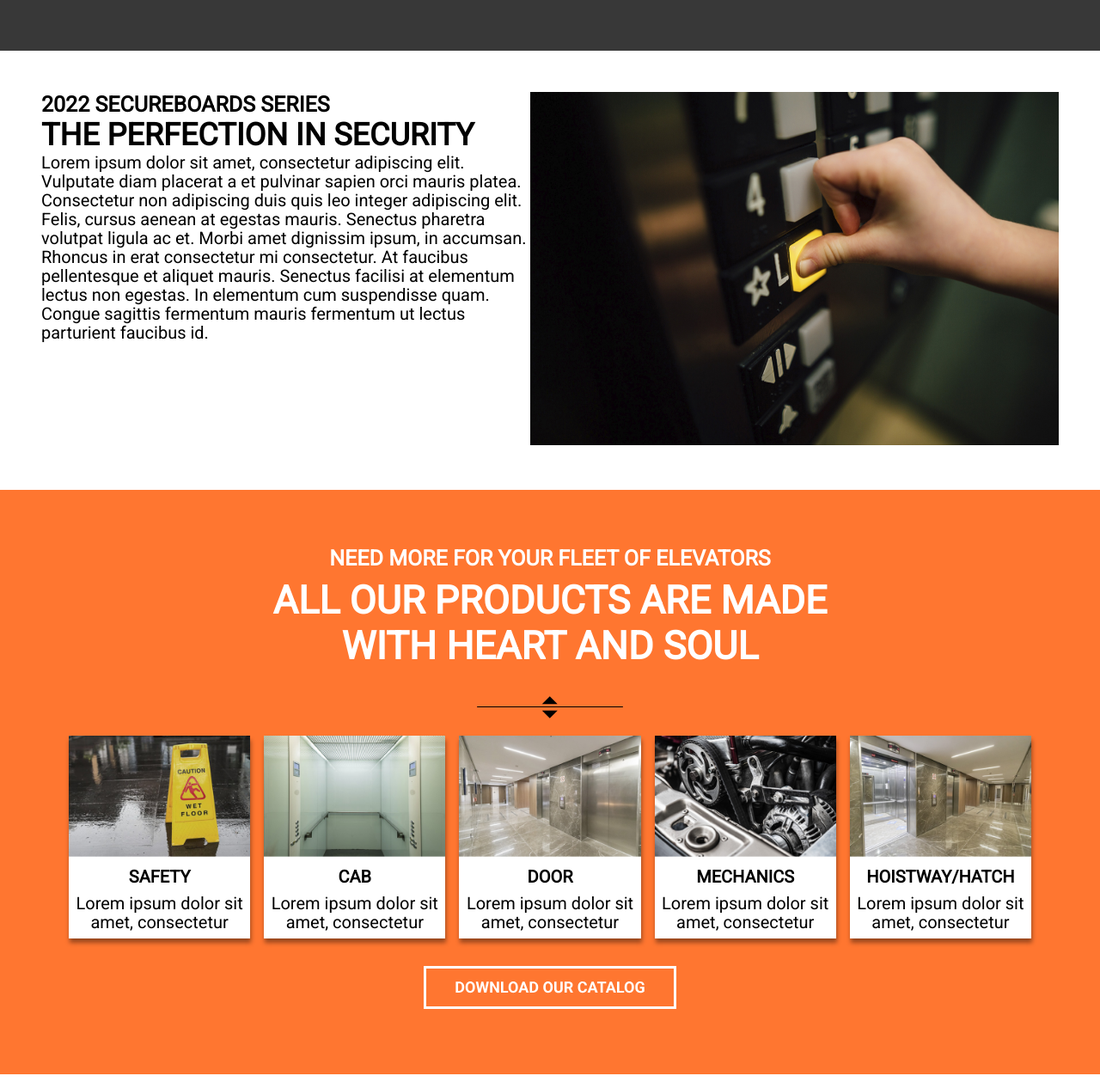
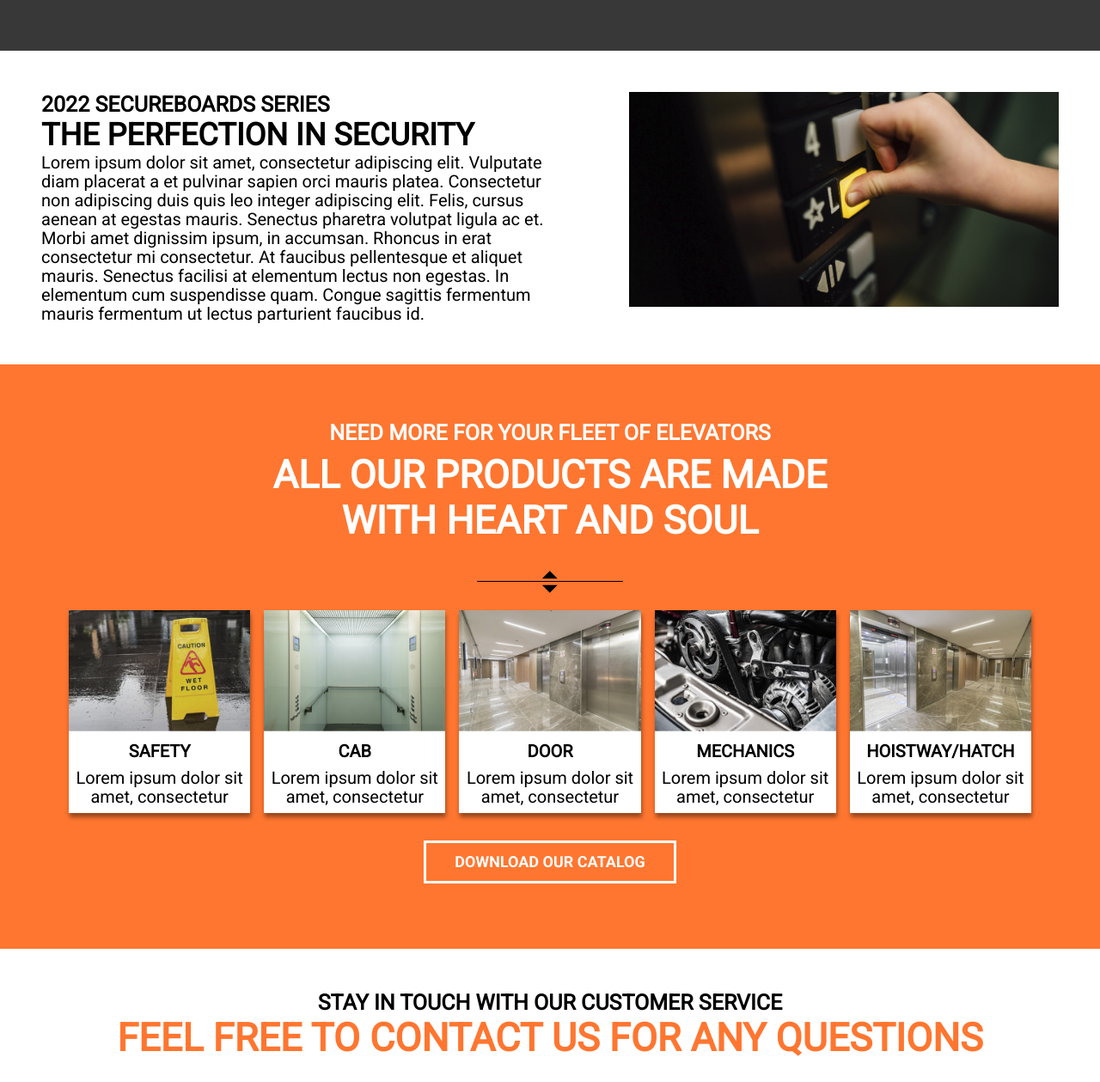
Before and after one commit to BrancheDeboua/Sublight_Engines_Landing_Page, a PHP site: page / in a window 1280 px wide; the page is wider, and only the part inside the window is pictured. Shown: the part 1710-2969 px from the top of that part at 86% size. Run offline with PHP 8.4, Linux system fonts and the light colour scheme.

Commit message:
trying heroku php deploy

```diff
--- /dev/null
+++ b/composer.json
@@ -0,0 +1,3 @@
+{
+
+}
--- a/css/main.css
+++ b/css/main.css
@@ -134,7 +134,13 @@ p{
 
 #why-us{
     display: flex;
+    justify-content: center;
+}
+
+.why-wrapper{
+    display: flex;
     width: 100%;
+    max-width: 1440px;
     padding: 3em;
     box-sizing: border-box;
 }
@@ -143,7 +149,19 @@ p{
 }
 
 #why-us .img{
+    min-width:500px;
+    width:100%;
     flex:1;
+}
+
+#why-us img{
+    width: 100%;
+    max-height: 250px;
+    object-fit: cover;
+}
+
+#why-us .content{
+    padding-right: 5em;
 }
 
 /*#why-us img{
--- a/index.html
+++ b/index.html
@@ -56,6 +56,7 @@
     </section>
 
     <section id="why-us">
+        <div class="why-wrapper">
             <div class="content">
                 <h2>2022 Secureboards Series</h2>
                 <h3>The perfection in security</h3>
@@ -63,6 +64,7 @@
             </div>
             <div class="img">
                 <img src="img/bkg_2 1.png">
+            </div>
         </div>
     </section>
 
--- /dev/null
+++ b/index.php
@@ -0,0 +1 @@
+<?php include_once("index.html") ?>
```
Lines whose indentation alone changed are shown as unchanged.
